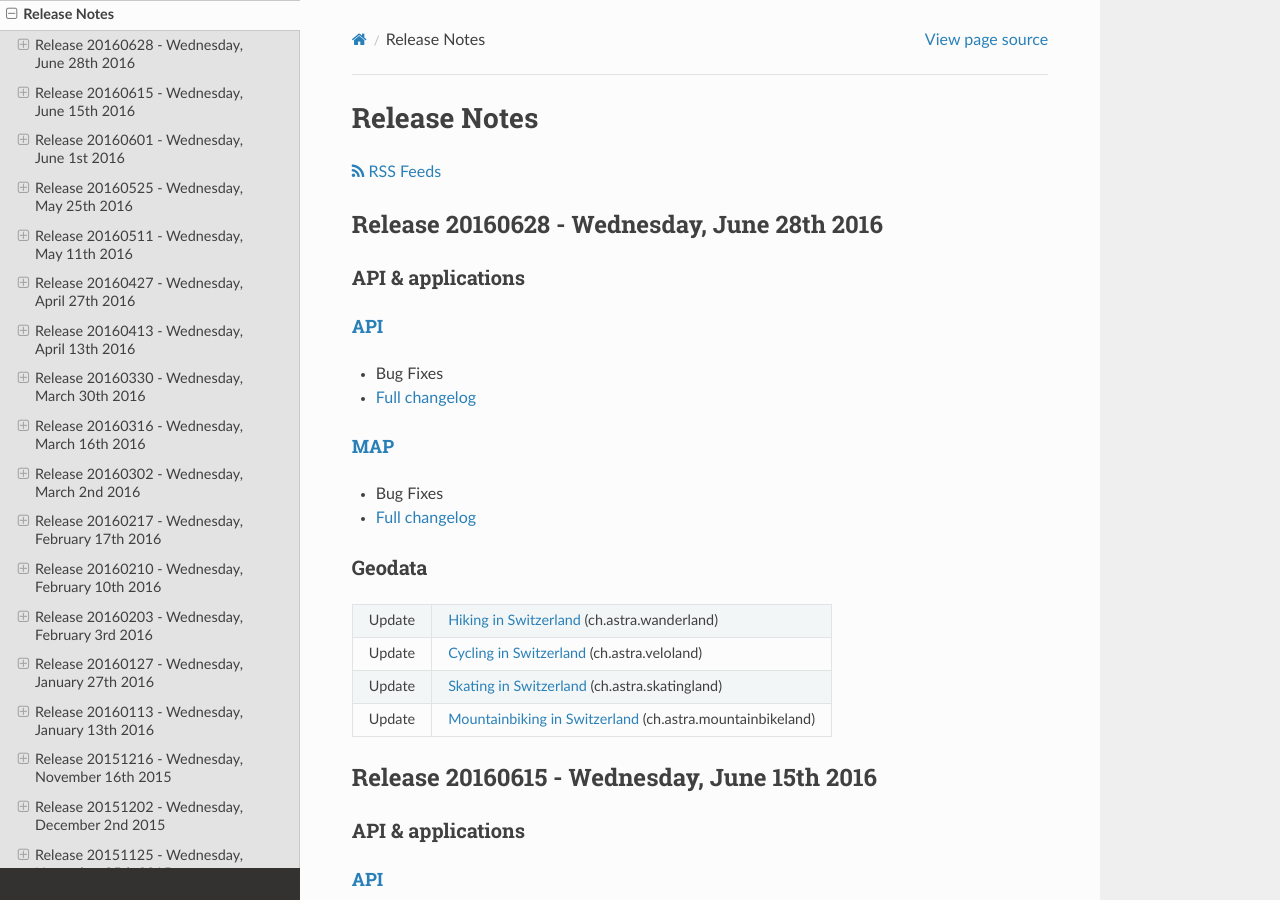
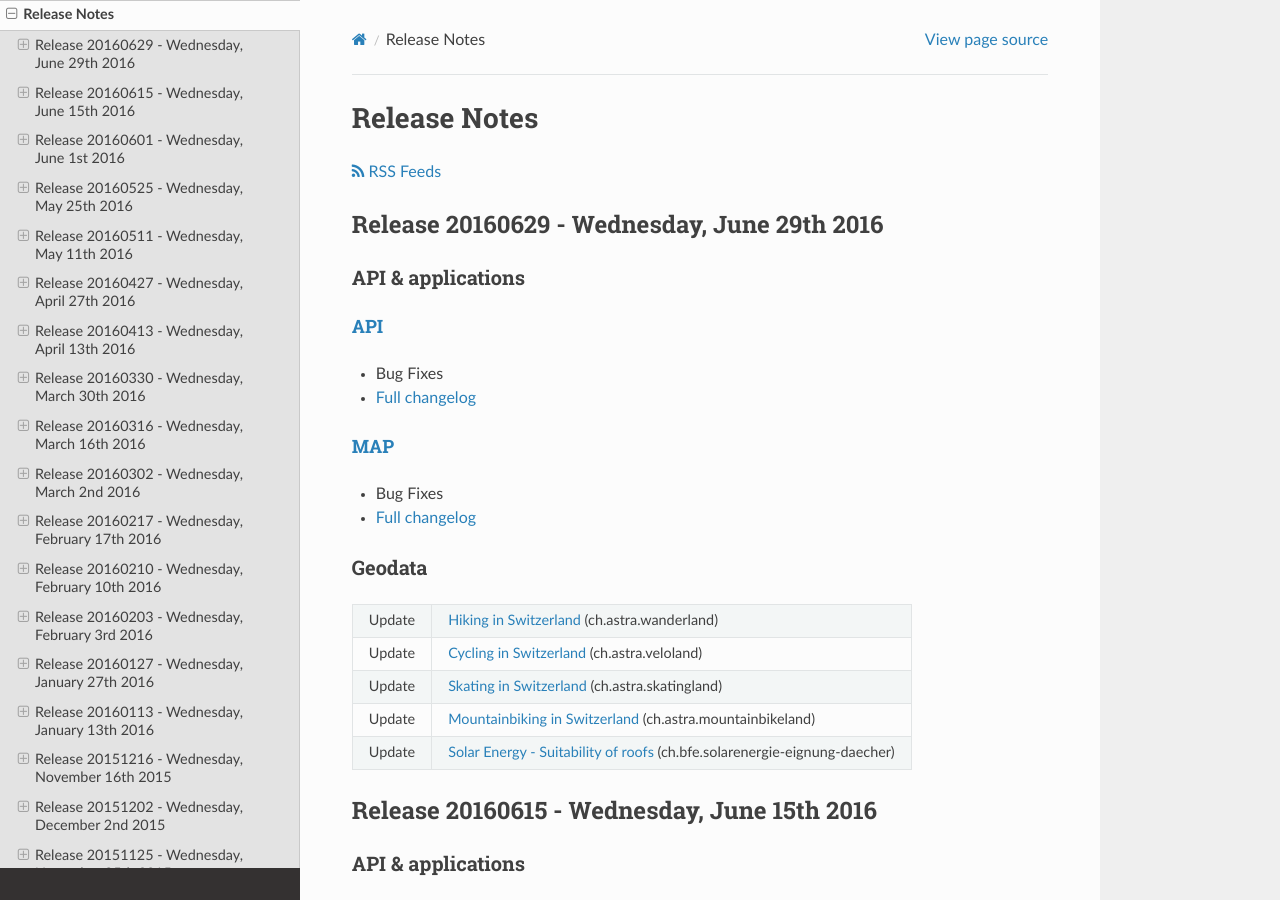
Before and after one commit to swisstopo-test/doc-chsdi3, a Sphinx documentation site: the page built from source/releasenotes/index.rst, in a window 1280 px wide and 900 px high. Built offline with Sphinx 7.4.7 and the Read the Docs theme 2.0.0, drawn with Linux system fonts in a browser that asks for light colours.

Commit message:
add solardach to releasenotes

```diff
--- a/source/releasenotes/index.rst
+++ b/source/releasenotes/index.rst
@@ -15,9 +15,9 @@ Release Notes
     <p><a class="reference external" href="rss2.xml"> <i class="fa fa-rss"> RSS Feeds </i></a></p>
 
 
-.. _releasenotes_20160628:
-
-Release 20160628 - Wednesday, June 28th 2016
+.. _releasenotes_20160629:
+
+Release 20160629 - Wednesday, June 29th 2016
 ------------------------------------------------
 
 API & applications
@@ -26,13 +26,13 @@ API & applications
 `API <//api3.geo.admin.ch>`__
 '''''''''''''''''''''''''''''
 - Bug Fixes
-- `Full changelog <https://github.com/geoadmin/mf-chsdi3/compare/r_160615...r_160628>`__
+- `Full changelog <https://github.com/geoadmin/mf-chsdi3/compare/r_160615...r_160629>`__
 
 
 `MAP <//map.geo.admin.ch>`__
 '''''''''''''''''''''''''''''
 - Bug Fixes
-- `Full changelog <https://github.com/geoadmin/mf-geoadmin3/compare/r_160615...r_160628>`__
+- `Full changelog <https://github.com/geoadmin/mf-geoadmin3/compare/r_160615...r_160629>`__
 
 
 Geodata
@@ -45,6 +45,8 @@ Geodata
 | Update | `Skating in Switzerland <//map.geo.admin.ch/?layers=ch.astra.skatingland>`__ (ch.astra.skatingland)                                                                   |
 +--------+-----------------------------------------------------------------------------------------------------------------------------------------------------------------------+
 | Update | `Mountainbiking in Switzerland <//map.geo.admin.ch/?layers=ch.astra.mountainbikeland>`__ (ch.astra.mountainbikeland)                                                  |
++--------+-----------------------------------------------------------------------------------------------------------------------------------------------------------------------+
+| Update | `Solar Energy - Suitability of roofs <//map.geo.admin.ch/?layers=ch.bfe.solarenergie-eignung-daecher>`__ (ch.bfe.solarenergie-eignung-daecher)                        |
 +--------+-----------------------------------------------------------------------------------------------------------------------------------------------------------------------+
 
 
```
